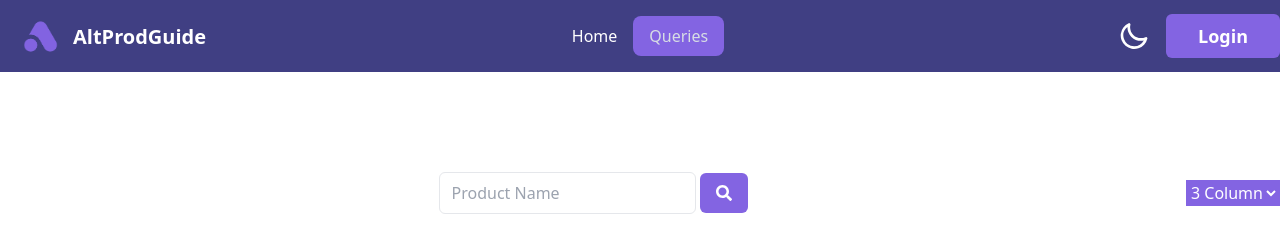
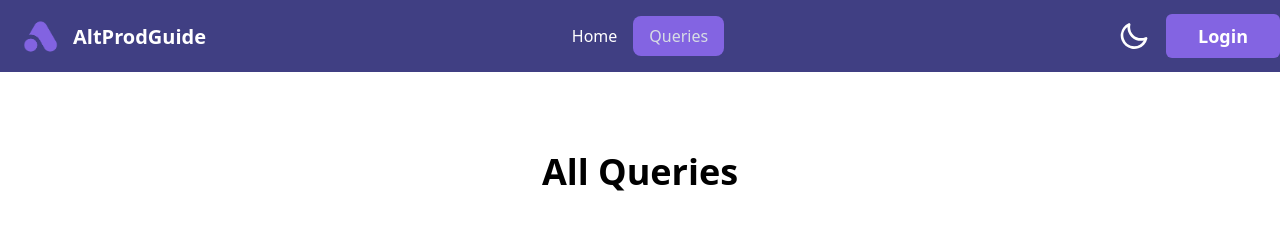
Before and after one commit to hammadsadi/shop-smart-client, a React (Vite) app: page /queries in a window 1280 px wide. Shown: the top 231 px of the page. Built offline with nearby package versions, Linux system fonts and the light colour scheme; no server answers.

Commit message:
Update Queries section Title

```diff
--- a/src/pages/Queries/Queries.jsx
+++ b/src/pages/Queries/Queries.jsx
@@ -4,6 +4,7 @@ import { useEffect, useState } from "react";
 import useAxiosSecure from "../../hooks/useAxiosSecure";
 import useAuth from "../../hooks/useAuth";
 import Loader from "../../components/Loader/Loader";
+import SectionTitle from "../../components/SectionTitle";
 const Queries = () => {
   // const loadedQueries = useLoaderData();
   const [loadedQueries, setLoadedQueries] = useState([]);
@@ -38,6 +39,9 @@ const Queries = () => {
     <div>
       <section className=" dark:bg-gray-900">
         <div className="container mx-auto md:px-0 px-4 py-10 md:py-20">
+          <div>
+            <SectionTitle title={"All Queries"} />
+          </div>
           <div className="flex items-center py-5">
             <div className="  max-w-md mx-auto gap-1">
               <form onSubmit={handleSearch}>
```
